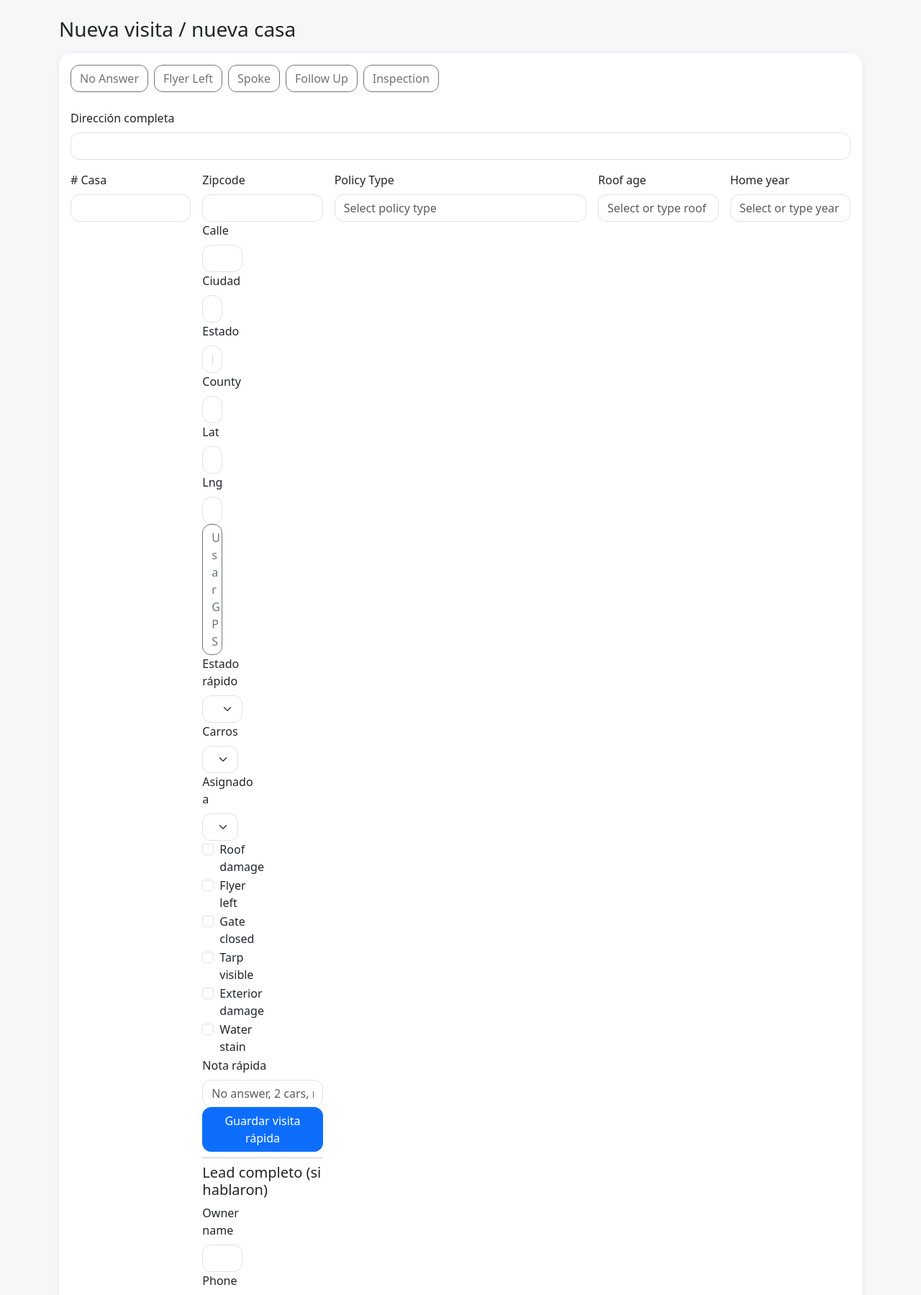
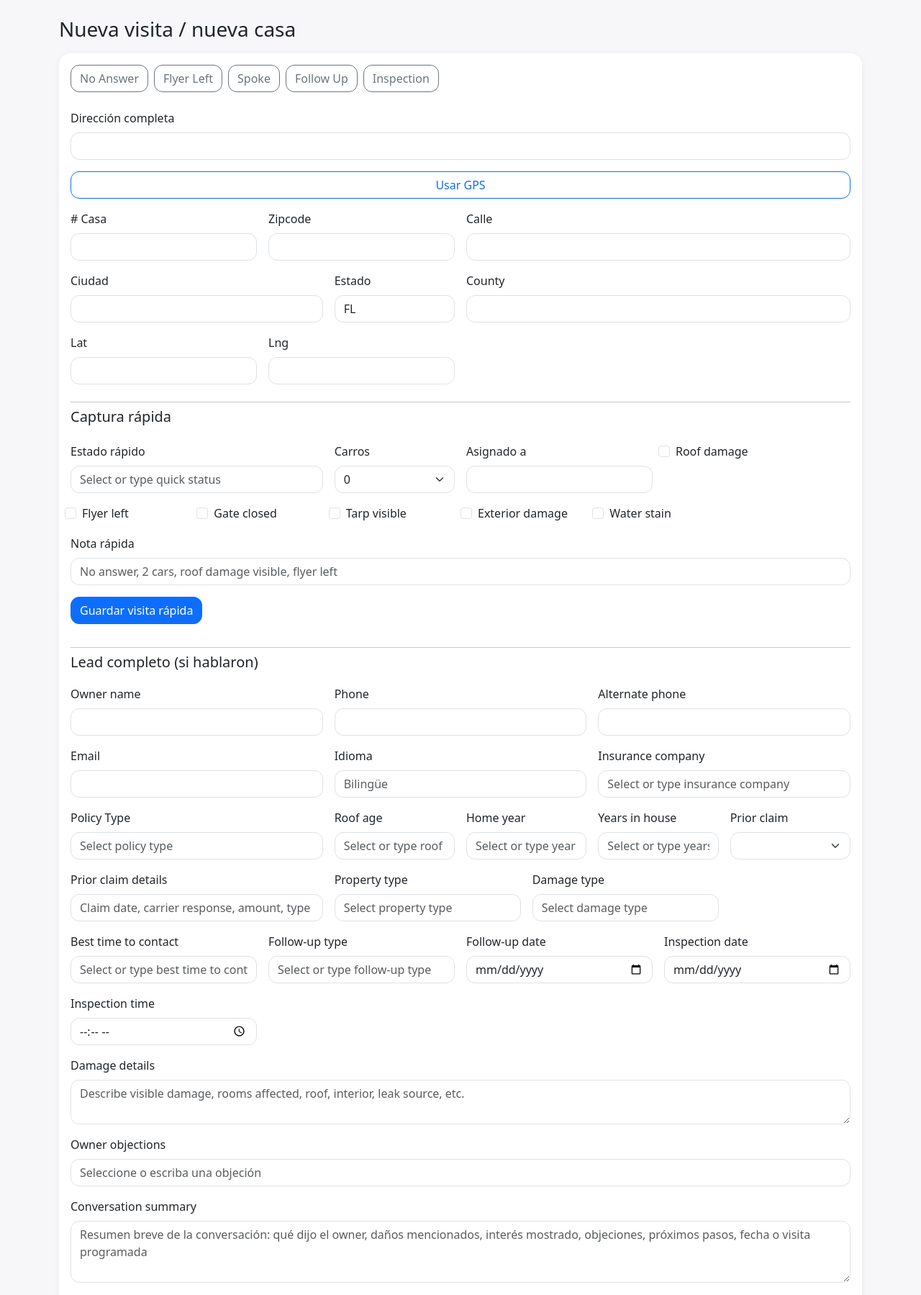
Before and after one commit to crclaims/cr-claims-crm, a Python web app: template app/templates/property_form.html in a window 1280 px wide. Shown: the part 80-1879 px from the top of the page at 72% size. Run offline with Jinja, Linux system fonts and the light colour scheme; the template is opened without the code that fills it: most values are stand-ins (such as "Sample title", 1, 10 or a date in 2020); lists and menus that the app fills with data are empty.

```diff
--- a/app/templates/property_form.html
+++ b/app/templates/property_form.html
@@ -7,6 +7,7 @@
 <form method="post" class="card p-3" id="propertyForm">
     <div class="row g-3">
 
+  <!-- BOTONES RÁPIDOS -->
   <div class="col-12 d-flex flex-wrap gap-2 mb-2">
     <button type="button" class="btn btn-outline-secondary quick-status-btn" data-status="No Answer">
       No Answer
@@ -25,26 +26,34 @@
     </button>
   </div>
 
+  <!-- DIRECCION -->
   <div class="col-12">
     <label class="form-label">Dirección completa</label>
     <input class="form-control" name="full_address" required>
   </div>
 
-    <div class="col-6 col-md-2">
+  <div class="col-12">
+    <button type="button" class="btn btn-outline-primary w-100" onclick="captureGPS()">
+      Usar GPS
+    </button>
+  </div>
+
+  <div class="col-6 col-md-3">
     <label class="form-label"># Casa</label>
     <input class="form-control" name="house_number">
   </div>
 
-    <div class="col-6 col-md-2">
+  <div class="col-6 col-md-3">
     <label class="form-label">Zipcode</label>
     <input class="form-control" name="zipcode">
+  </div>
 
-    <div class="col-12 col-md-4">
+  <div class="col-12 col-md-6">
     <label class="form-label">Calle</label>
     <input class="form-control" name="street_name">
   </div>
 
-    <div class="col-6 col-md-2">
+  <div class="col-6 col-md-4">
     <label class="form-label">Ciudad</label>
     <input class="form-control" name="city">
   </div>
@@ -54,53 +63,45 @@
     <input class="form-control" name="state" value="FL">
   </div>
 
-    <div class="col-6 col-md-2">
+  <div class="col-12 col-md-6">
     <label class="form-label">County</label>
     <input class="form-control" name="county">
   </div>
 
-    <div class="col-6 col-md-2">
+  <div class="col-6 col-md-3">
     <label class="form-label">Lat</label>
     <input class="form-control" id="latitude" name="latitude">
   </div>
 
-    <div class="col-6 col-md-2">
+  <div class="col-6 col-md-3">
     <label class="form-label">Lng</label>
     <input class="form-control" id="longitude" name="longitude">
   </div>
 
-    <div class="col-6 col-md-2 d-flex align-items-end">
-      <button type="button" class="btn btn-outline-secondary w-100" onclick="captureGPS()">Usar GPS</button>
+  <div class="col-12">
+    <hr class="my-2">
+    <h5 class="mb-2">Captura rápida</h5>
   </div>
 
   <div class="col-12 col-md-4">
   <label class="form-label">Estado rápido</label>
-      <select class="form-select" name="current_status" id="current_status">
-        {% for s in STATUSES %}
-        <option>{{ s }}</option>
-        {% endfor %}
-      </select>
+  <input class="form-control" name="current_status" id="status" placeholder="Select or type quick status">
 </div>
 
   <div class="col-6 col-md-2">
   <label class="form-label">Carros</label>
-      <select class="form-select" name="cars_in_driveway" id="cars_in_driveway">
-        <option>0</option>
-        <option>1</option>
-        <option>2</option>
-        <option>3</option>
-        <option>4+</option>
+  <select class="form-select" name="cars_in_driveway">
+    <option value="0">0</option>
+    <option value="1">1</option>
+    <option value="2">2</option>
+    <option value="3">3</option>
+    <option value="4">4+</option>
   </select>
 </div>
 
-    <div class="col-6 col-md-2">
+  <div class="col-6 col-md-3">
     <label class="form-label">Asignado a</label>
-      <select class="form-select" name="assigned_to">
-        <option value=""></option>
-        {% for u in users %}
-        <option>{{ u.full_name }}</option>
-        {% endfor %}
-      </select>
+    <input class="form-control" name="assigned_to">
   </div>
 
   <div class="col-6 col-md-2 form-check">
@@ -142,8 +143,15 @@
     <button type="submit" class="btn btn-primary">Guardar visita rápida</button>
   </div>
 
+  <div class="col-12">
     <hr class="my-2">
-    <h5>Lead completo (si hablaron)</h5>
+  </div>
+
+</div>
+    <div class="row g-3">
+  <div class="col-12">
+    <h5 class="mb-1">Lead completo (si hablaron)</h5>
+  </div>
 
     <div class="col-12 col-md-4"><label class="form-label">Owner name</label><input class="form-control" name="owner_name"></div>
     <div class="col-12 col-md-4"><label class="form-label">Phone</label><input class="form-control" name="phone"></div>
@@ -189,12 +197,10 @@
       <option value="Other">
     </datalist>
   </div>
-</div>
 
   <div class="col-12 col-md-4">
     <label class="form-label">Policy Type</label>
-<input class="form-control" name="policy_type" id="policy_type" list="policy_types" placeholder="Select policy type">
-
+    <input class="form-control" name="policy_name_or_type" id="policy_type" list="policy_types" placeholder="Select policy type">
 <datalist id="policy_types">
   <option value="DP-1 Basica">
   <option value="DP-2 Intermedia">
@@ -218,7 +224,6 @@
   <div class="col-12 col-md-2">
     <label class="form-label">Roof age</label>
     <input class="form-control" name="roof_age" id="roof_age" list="roof_age_options" placeholder="Select or type roof age">
-
     <datalist id="roof_age_options">
       {% for i in range(1, 31) %}
       <option value="{{ i }}">
@@ -242,7 +247,6 @@
   <div class="col-12 col-md-2">
     <label class="form-label">Years in house</label>
     <input class="form-control" name="years_in_house" id="years_in_house" list="years_in_house_options" placeholder="Select or type years">
-
     <datalist id="years_in_house_options">
       {% for i in range(1, 31) %}
       <option value="{{ i }}">
@@ -270,7 +274,6 @@
   <div class="col-12 col-md-3">
     <label class="form-label">Property type</label>
     <input class="form-control" name="property_type" id="property_type" list="property_type_options" placeholder="Select property type">
-
     <datalist id="property_type_options">
       <option value="Single Family">
       <option value="Townhouse">
@@ -289,7 +292,6 @@
   <div class="col-12 col-md-3">
     <label class="form-label">Damage type</label>
     <input class="form-control" name="damage_type" id="damage_type" list="damage_type_options" placeholder="Select damage type">
-
     <datalist id="damage_type_options">
       <option value="Hurricane">
       <option value="Wind">
@@ -339,9 +341,8 @@
   </div>
 
   <div class="col-12 col-md-3">
-  <label class="form-label">Next action or Follow-Up</label>
-  <input class="form-control" name="follow_up_type" id="follow_up_type" list="follow_up_type_options" placeholder="Select or type next action">
-
+    <label class="form-label">Follow-up type</label>
+    <input class="form-control" name="follow_up_type" id="follow_up_type" list="follow_up_type_options" placeholder="Select or type follow-up type">
     <datalist id="follow_up_type_options">
       <option value="Call">
       <option value="Text Message">
@@ -353,17 +354,17 @@
     </datalist>
   </div>
 
-<div class="col-12 col-md-4">
+  <div class="col-12 col-md-3">
     <label class="form-label">Follow-up date</label>
     <input type="date" class="form-control" name="follow_up_date" id="follow_up_date">
   </div>
 
-<div class="col-12 col-md-4">
+  <div class="col-12 col-md-3">
     <label class="form-label">Inspection date</label>
     <input type="date" class="form-control" name="inspection_date" id="inspection_date">
   </div>
 
-<div class="col-12 col-md-4">
+  <div class="col-12 col-md-3">
     <label class="form-label">Inspection time</label>
     <input type="time" class="form-control" name="inspection_time" id="inspection_time">
   </div>
@@ -372,7 +373,6 @@
     <label class="form-label">Damage details</label>
     <textarea class="form-control" name="damage_details" id="damage_details" rows="2" placeholder="Describe visible damage, rooms affected, roof, interior, leak source, etc."></textarea>
   </div>
-
 <div class="col-12">
   <label class="form-label">Owner objections</label>
   <input class="form-control" name="owner_objections" id="owner_objections" list="owner_objections_options" placeholder="Seleccione o escriba una objeción">
```
Lines whose indentation alone changed are shown as unchanged.
